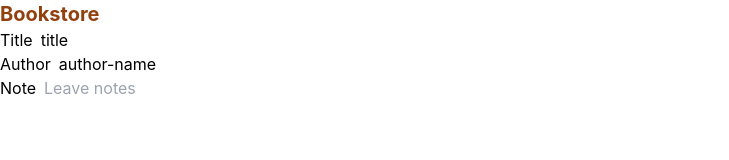
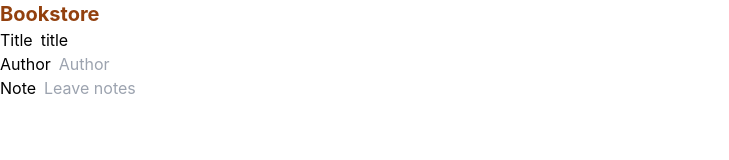
Before and after one commit to jijip41/bookstore, a React (Create React App) app: page / in a window 1280 px wide. Shown: the top 160 px of the page, without its empty margins (0-729 px from the left). Built offline with nearby package versions, Linux system fonts and the light colour scheme; the HTML template or start-up script is replaced by a standard one.

Commit message:
🚧 Update form attributes

```diff
--- a/src/App.tsx
+++ b/src/App.tsx
@@ -3,7 +3,7 @@ import { useForm, SubmitHandler } from 'react-hook-form';
 
 interface FormValues {
   title: string;
-  authorName: string;
+  author: string;
   note: string;
 }
 
@@ -17,14 +17,14 @@ function App() {
   const onSubmit: SubmitHandler<FormValues> = (data: FormValues) =>
     console.log(data);
   console.log(watch('title'));
-  console.log(watch('authorName'));
+  console.log(watch('author'));
 
   return (
     <div className="App">
       <h1 className="text-amber-800 text-xl font-bold">Bookstore</h1>
       <form className="flex flex-col" onSubmit={handleSubmit(onSubmit)}>
         <div className="flex flex-row gap-x-2">
-          <label>Title</label>
+          <label htmlFor="title">Title</label>
           <input
             placeholder="Book title"
             defaultValue="title"
@@ -33,20 +33,18 @@ function App() {
           {errors.title && <span>This field is required</span>}
         </div>
         <div className="flex flex-row gap-x-2">
-          <label htmlFor="">Author</label>
+          <label htmlFor="author">Author</label>
           <input
             type="text"
-            placeholder="Author name"
-            defaultValue="author-name"
-            {...register('authorName', { required: true })}
+            placeholder="Author"
+            {...register('author', { required: true })}
           />
-          {errors.authorName && <span>This field is required</span>}
+          {errors.author && <span>This field is required</span>}
         </div>
 
         <div className="flex flex-row gap-x-2">
-          <label htmlFor="">Note</label>
+          <label htmlFor="note">Note</label>
           <textarea
-            id=""
             cols={30}
             rows={10}
             placeholder="Leave notes"
```
